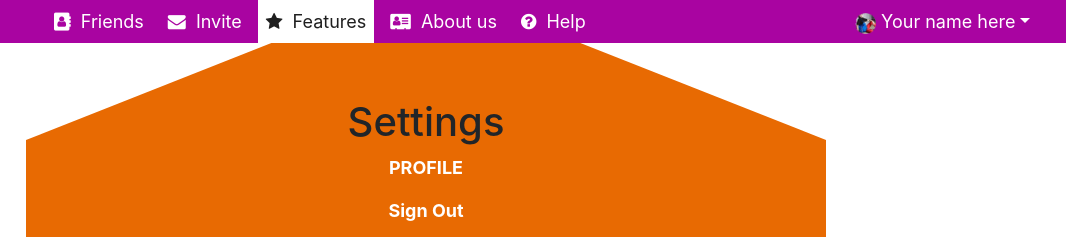
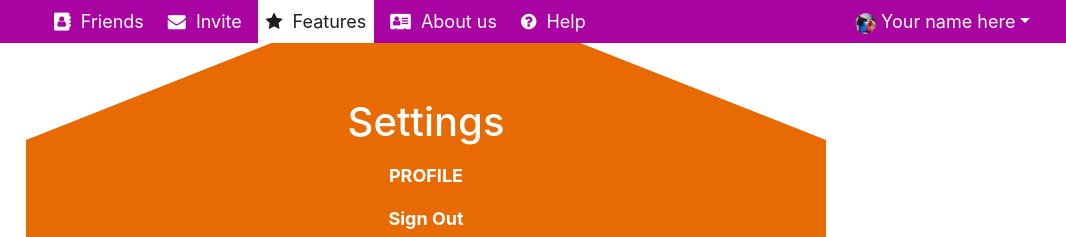
Before and after one commit to emelleme/noctisalba, a plain HTML site: page public/settings.html in a window 1280 px wide. Shown: the top 237 px of the page, 214-1280 px from the left. Drawn offline with nearby package versions, Linux system fonts and the light colour scheme.

Commit message:
Update settings.html

```diff
--- a/public/settings.html
+++ b/public/settings.html
@@ -53,7 +53,7 @@
 
 <div class="settings"><!-- begin -->
 
-<h1 class="mt-2 mb-2">Settings</h1>
+<h1 class="mt-2 mb-2"><p style="color:white;">Settings</p></h1>
 <p><a id="font18" class="text-white" data-toggle="collapse" href="#collapseSettings" role="button"><strong>PROFILE</strong></a></p>
 
 <div class="collapse" id="collapseSettings">
```
